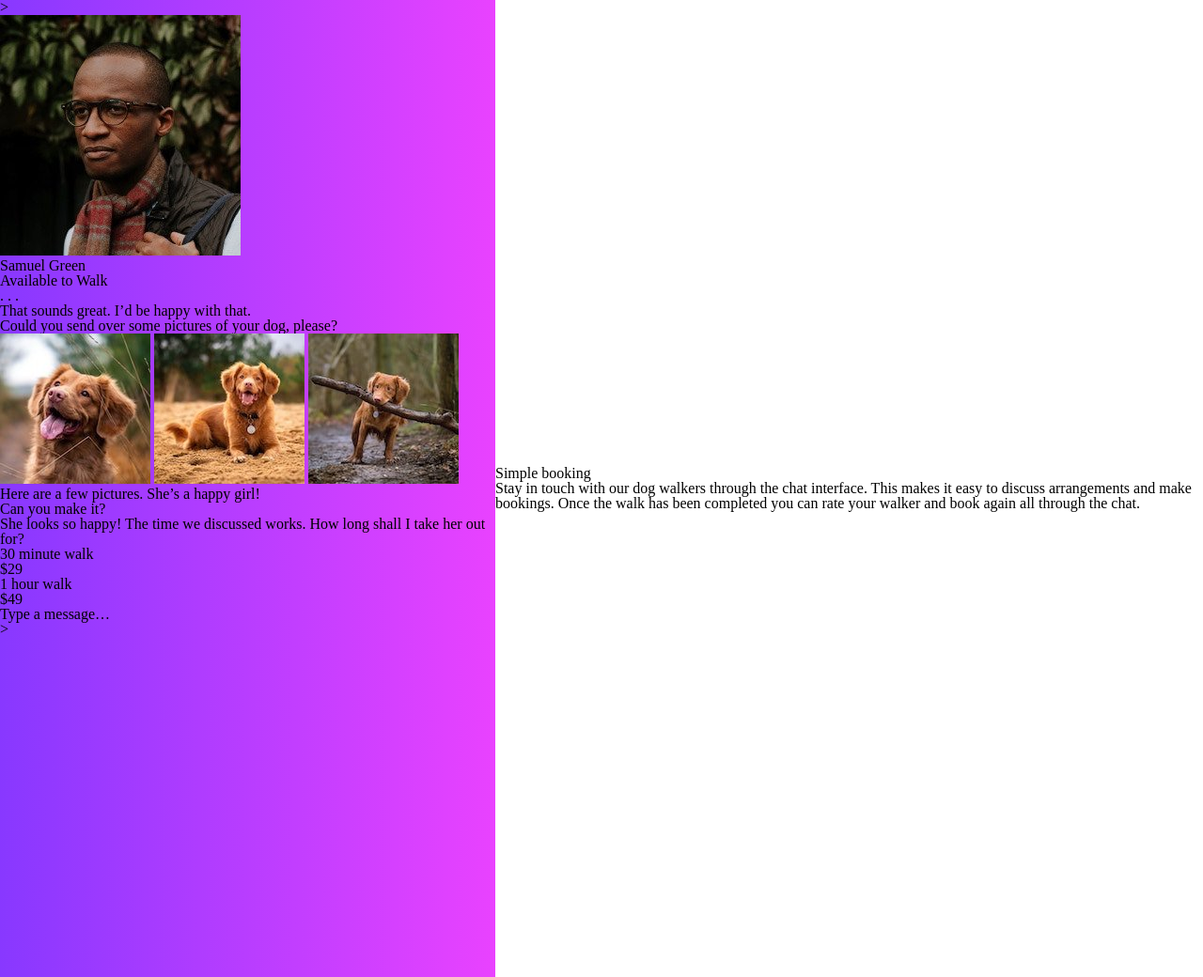
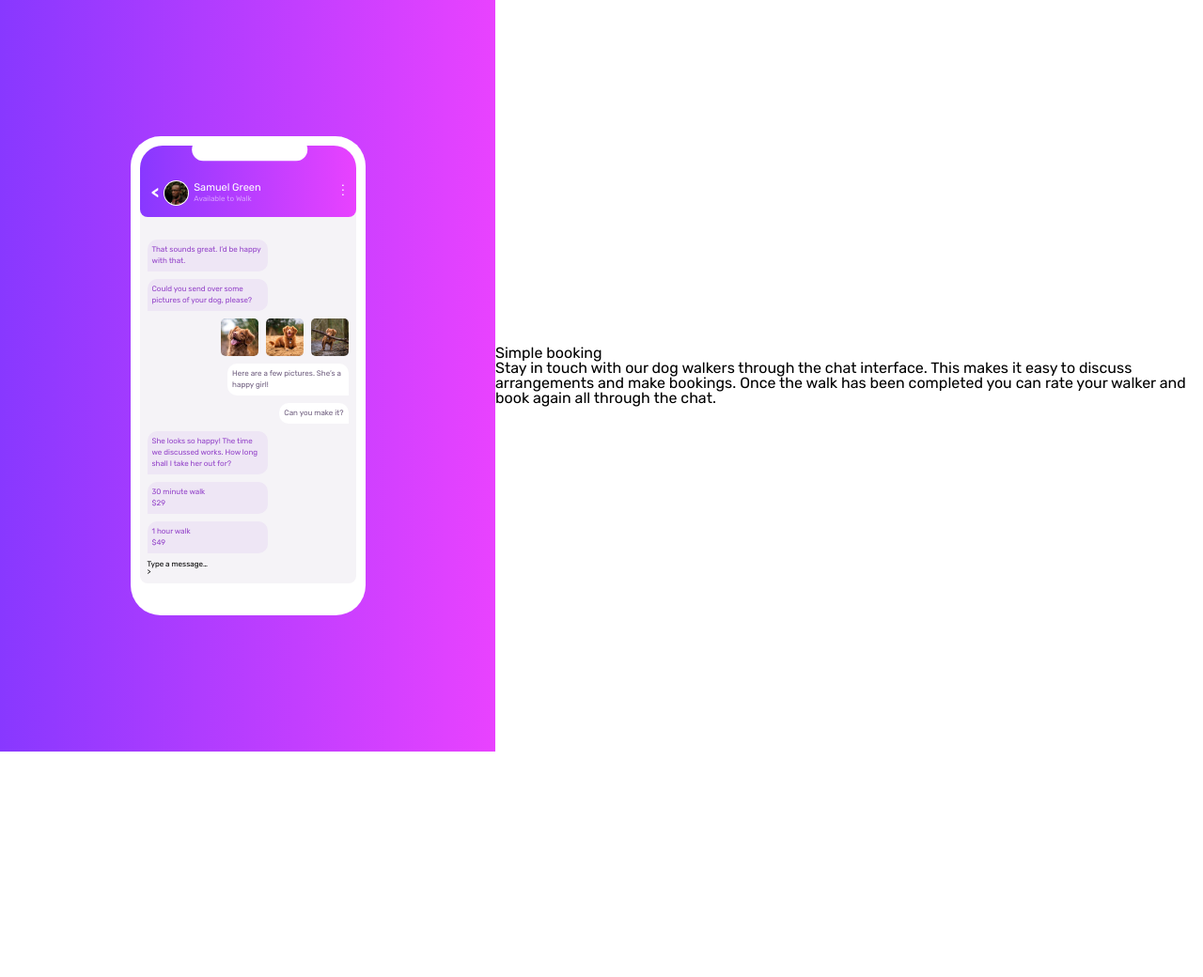
Before and after one commit to said-ops/chat-app-css-illustration, a plain HTML site: page index.html in a window 1280 px wide. Shown: the whole page at 94% size. After the commit the page ends 800 px from the top, so only its background shows below. Drawn offline with Linux system fonts and the light colour scheme.

Commit message:
adding left section

```diff
--- a/style.css
+++ b/style.css
@@ -7,6 +7,7 @@
     /*====primary======*/
     --sub-heading-color:hsl(276, 100%, 81%);
     --left-chat-color:hsl(276, 55%, 52%);
+    --left-chat-bgc:hsl(272, 42%, 93%);
     --right-chat-color:hsl(271, 15%, 43%);
     --placeholder-color:hsl(206, 6%, 79%);
     --main-heading-color:hsl(271, 36%, 24%);
@@ -27,7 +28,8 @@
 }
 /*================================*/
 body{
-    height: 1040px;
+    height: 800px;
+    font-family: 'main';
 }
 main{
     display: flex;
@@ -39,10 +41,133 @@ main{
     height: 100%;
     display: flex;
     justify-content: center;
+    align-items: center;
     /* border-bottom-right-radius: 20rem;
     border-bottom-left-radius: 20rem;
     transform: translate(-6.5rem, -6rem); */
 }
+.container{
+    background-color: white;
+    height: 510px;
+    width: 250px;
+    padding: 10px;
+    border-radius: 2rem;
+}
+.app{
+    display: flex;
+    flex-direction: column;
+    gap: 1rem;
+    background-color: var(--app-background);
+    border-radius: 0.5rem;
+    border-top-left-radius: 1.5rem;
+    border-top-right-radius: 1.5rem;
+}
+/*========app header styling=============*/
+.app-header{
+    display: flex;
+    flex-direction: column;
+    /* gap: 1rem; */
+    background: var(--gradient);
+    padding: 12.5px;
+    border-radius: 0.5rem;
+    border-top-left-radius: 1.5rem;
+    border-top-right-radius: 1.5rem;
+}
+.white-illu{
+    /* height: 37px; */
+    background-color: var(--white);
+    border-radius: 1rem;
+    transform: translate(2.7rem, -1.3rem);
+    width: 60%;
+    height: 1.5rem;
+}
+.profile{
+    display: flex;
+    justify-content: space-between;
+}
+.profile-left{
+    display: flex;
+    gap: 5px;
+    align-items: center;
+    color: white;
+}
+.name{
+    font-size: 11px;
+}
+.left .profile-img{
+    background-color: white;
+    display: flex;
+    align-items: center;
+    justify-content: center;
+    border-radius: 50%;
+    width: 27px;
+    height: 27px;
+}
+.left .profile-img img{
+    width:25px;
+    border-radius:50%;
+}
+.infos{
+    display: flex;
+    flex-direction: column;
+    gap: 0.2rem;
+    justify-content: center;
+}
+.sub-head{
+    color: var(--sub-heading-color);
+    font-size: 8px;
+}
+.profile-right{
+    font-weight: 700;
+    display: flex;
+    flex-direction: column;
+    color: var(--white);
+    font-size: 8px;
+    /* align-self: center; */
+}
+.profile-right span{
+    height: 5px;
+}
+.arrow{
+    transform: rotate(180deg);
+    font-weight: 700;
+}
+/*========app body=============*/
+.app-body{
+    font-size: 8px;
+    display: flex;
+    flex-direction: column;
+    gap: 0.5rem;
+    padding: 8px;
+}
+.app-body .dog-pics img{
+    width: 40px;
+    height: 40px;
+    border-radius: 5px;
+}
+.app-body .dog-pics,.right-chat{
+    align-self: flex-end;
+}
+.app-body .dog-pics{
+    display: flex;
+    gap: 8px;
+}
+.left-chat,.right-chat{
+    background-color: var(--left-chat-bgc);
+    max-width: 60%;
+    line-height: 1.5;
+    padding: 5px;
+    color: var(--left-chat-color);
+    border-radius: 10px;
+    border-bottom-left-radius:0px ;
+}
+.right-chat{
+    background-color: var(--white);
+    color: var(--right-chat-color);
+    border-radius: 10px;
+    border-bottom-right-radius:0px ;
+}
+/*=======right styling==========*/
 .right{
     flex: 1;
     display: flex;
```
